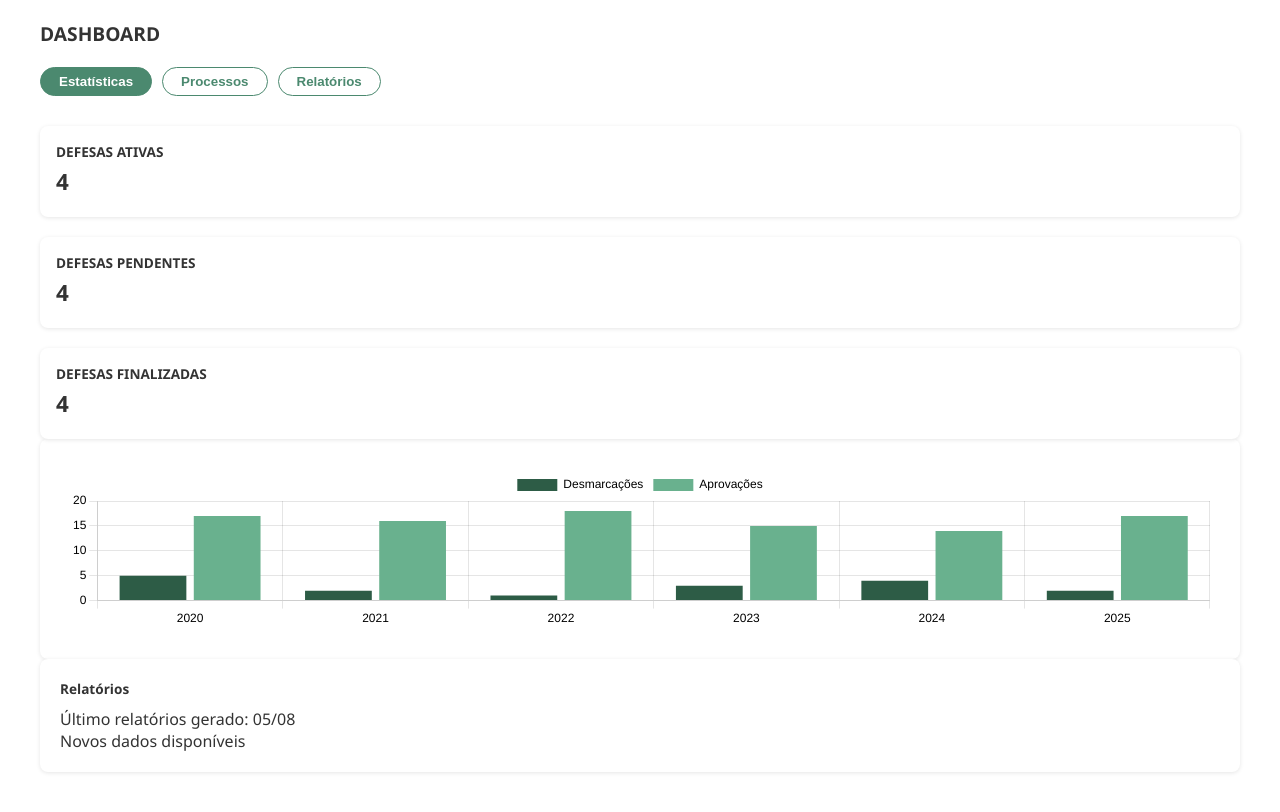
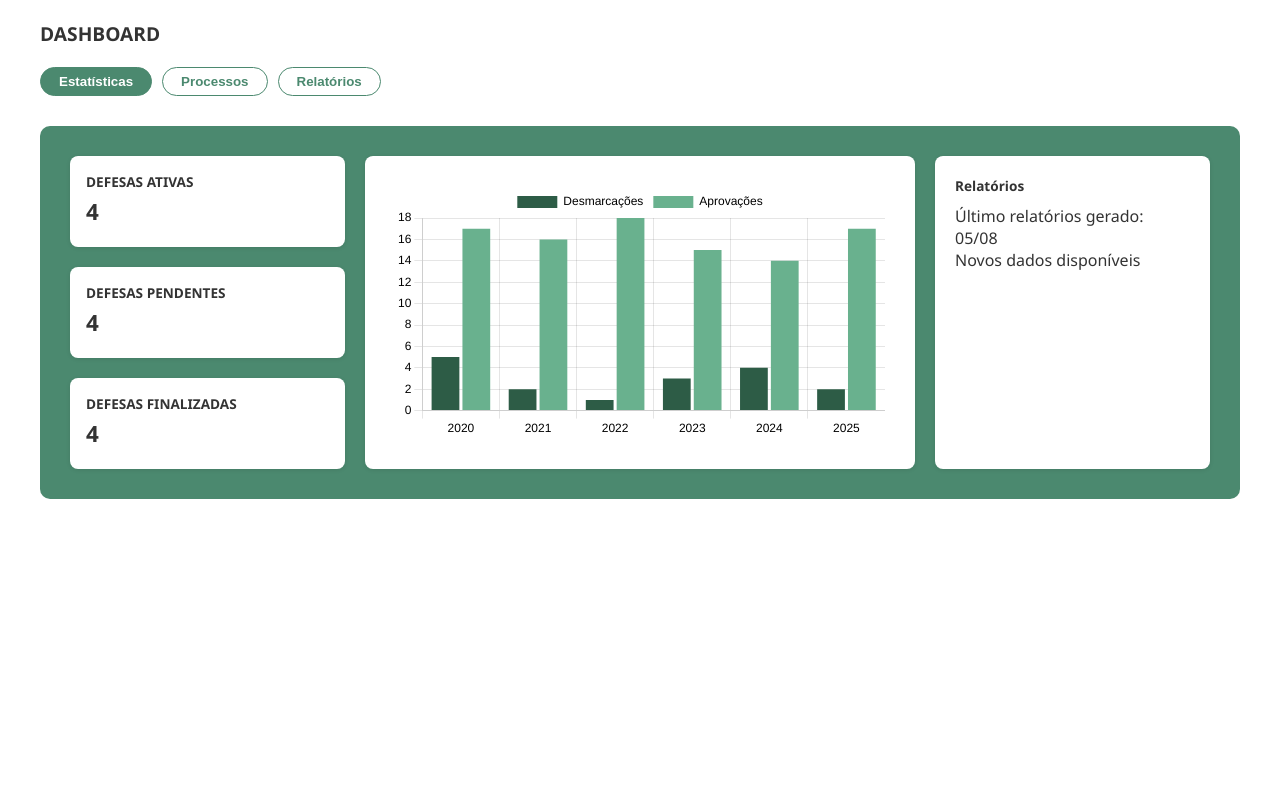
Before and after one commit to rizat0/ppcompgestao, a plain HTML site: page index.html in a window 1280 px wide. Shown: the part 860-1672 px from the top of the page. After the commit the page ends 1439 px from the top, so only its background shows below. Drawn offline with nearby package versions, Linux system fonts and the light colour scheme.

Commit message:
Update index.html

```diff
--- a/index.html
+++ b/index.html
@@ -54,7 +54,7 @@
                         <button class="filter">Relatórios</button>
                     </div>
 
-                    <div class="dashboard-layout">
+                    <div class="dashboard-painel">
                     <div class="card-column">
                         <div class="info-card">
                             <div class="card-title">DEFESAS ATIVAS</div>
```
Lines whose indentation alone changed are shown as unchanged.
